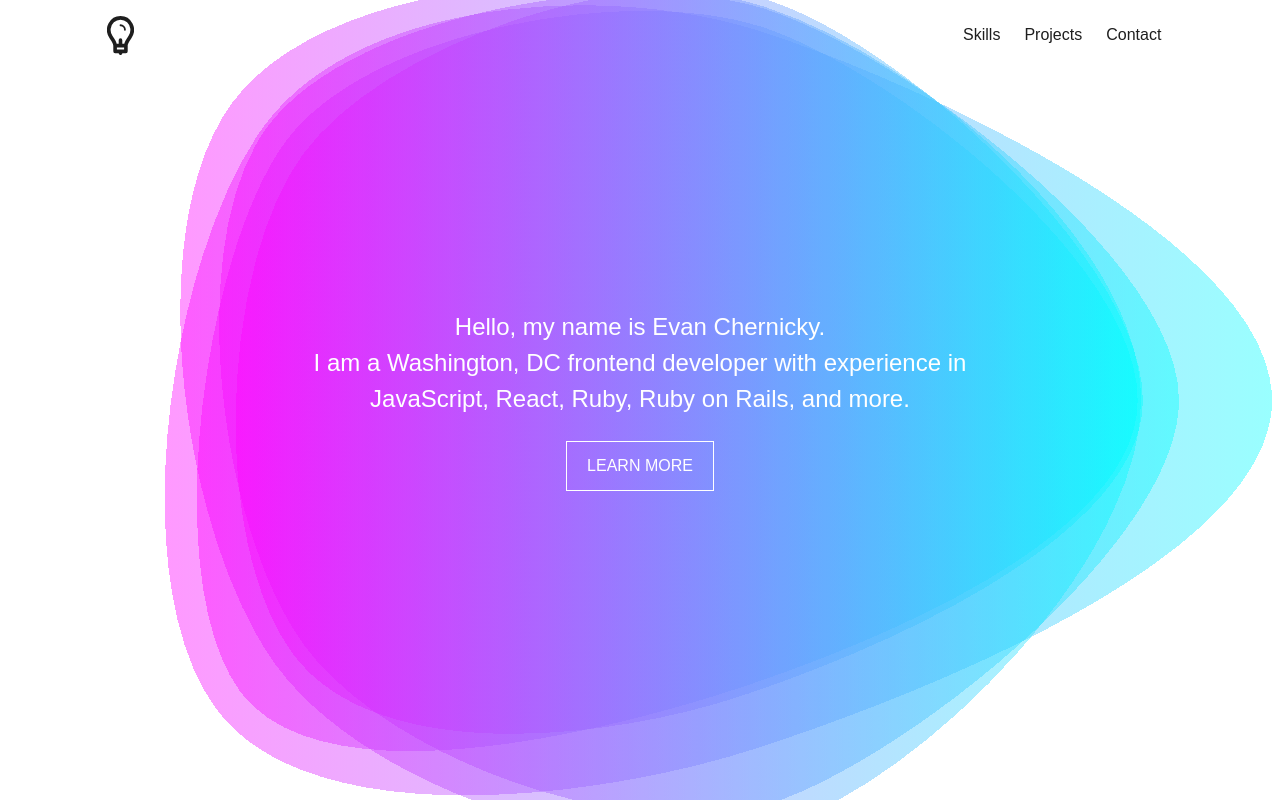
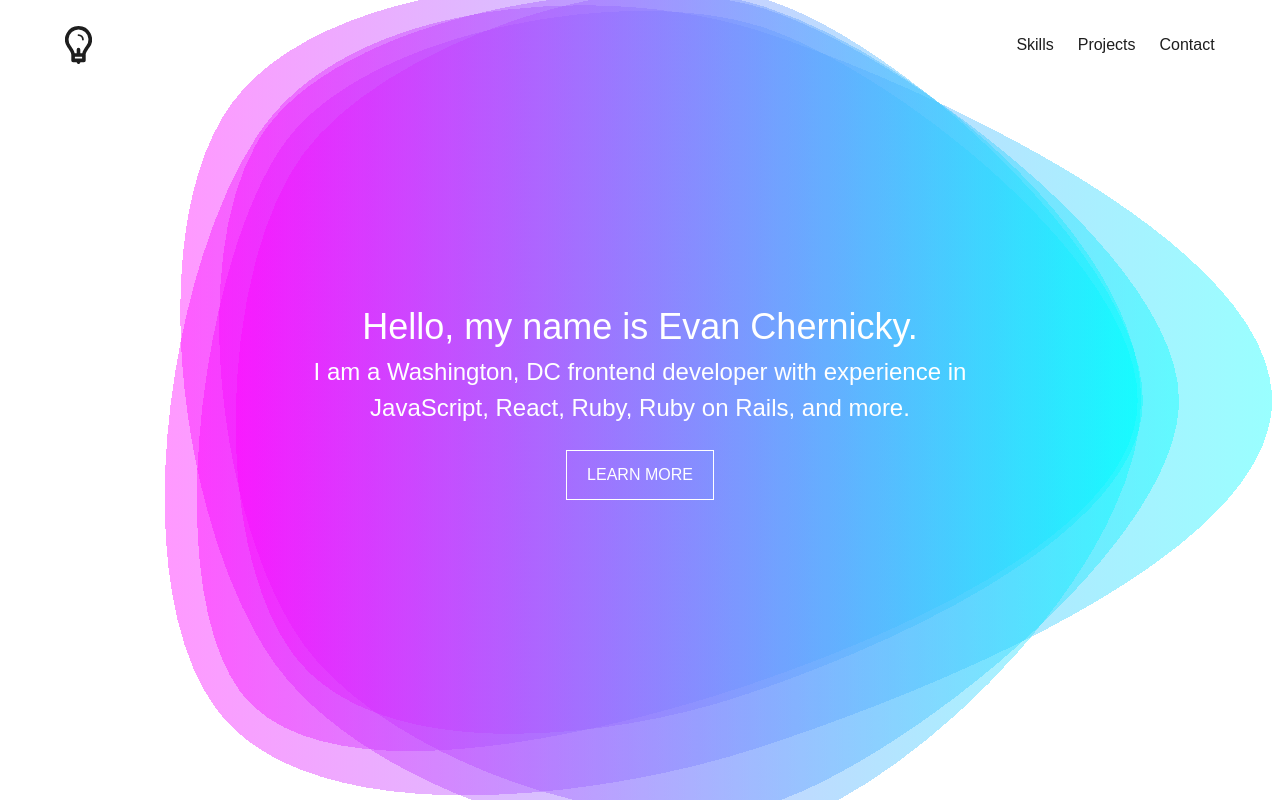
Before and after one commit to evan-chernicky/personal-website, a React (Create React App) app: page / in a window 1280 px wide. Built offline with nearby package versions, Linux system fonts and the light colour scheme; a web font is replaced by a local one.

Commit message:
added some styling

```diff
--- a/src/App.js
+++ b/src/App.js
@@ -20,8 +20,10 @@ function App() {
 
   return (
     <div className={`App ${isDarkMode ? 'dark' : 'light'}`}>
-      <Header setIsDarkMode={setIsDarkMode} isDarkMode={isDarkMode}/>
-      <Intro />
+      <div className="bg-white dark:bg-black">
+        <Header setIsDarkMode={setIsDarkMode} isDarkMode={isDarkMode}/>
+        <Intro />
+      </div>
     </div>
   );
 }
--- a/src/components/Header.js
+++ b/src/components/Header.js
@@ -5,26 +5,26 @@ import LightBulbBlack from '../assets/light-bulb-black.svg'
 
 function Header({setIsDarkMode, isDarkMode}) {
   return (
-    <div className="flex py-4 justify-between w-10/12 right-0 left-0 m-auto fixed items-center">
+    <div className="flex py-5 justify-between w-11/12 right-0 left-0 m-auto fixed items-center">
         {isDarkMode ? (
-        <button onClick={() => setIsDarkMode(false)}>
+        <button onClick={() => setIsDarkMode(false)} style={{width: "50px", height: "50px"}} className="flex justify-center items-center hover:bg-pink rounded-full">
             <img src={LightBulbWhite} alt="light mode" />
         </button>
         ) : (
-        <button onClick={() => setIsDarkMode(true)}>
+        <button onClick={() => setIsDarkMode(true)} style={{width: "50px", height: "50px"}} className="flex justify-center items-center hover:bg-blue rounded-full">
             <img src={LightBulbBlack} alt="dark mode" />
         </button>
         )}
         <nav>
-            <ul className="flex flex-row text-black dark:text-white">
+            <ul className="flex flex-row text-black dark:text-white duration-75">
                 <li className="px-3">
-                    <a href="#skills">Skills</a>
+                    <a className="hover:text-pink dark:hover:text-blue" href="#skills">Skills</a>
                 </li>
                 <li className="px-3">
-                    <a href="#projectes">Projects</a>
+                    <a className="hover:text-pink dark:hover:text-blue" href="#projectes">Projects</a>
                 </li>
                 <li className="px-3">
-                    <a href="#contact">Contact</a>
+                    <a className="hover:text-pink dark:hover:text-blue" href="#contact">Contact</a>
                 </li>
             </ul>
         </nav>
--- a/src/components/Intro.js
+++ b/src/components/Intro.js
@@ -4,10 +4,10 @@ import foam from '../assets/foam.svg'
 function Header() {
 
   return (
-    <header className="dark:bg-black App-header h-screen flex flex-col justify-center items-center w-100 bg-no-repeat	bg-cover bg-center foam" style={{backgroundImage: `url(${foam})`}}>
+    <header className="App-header h-screen flex flex-col justify-center items-center w-100 bg-no-repeat	bg-cover bg-center foam" style={{backgroundImage: `url(${foam})`}}>
         <div className="z-10 flex flex-col text-center text-white">
             <h1 className="text-2xl m-auto mb-6" style={{maxWidth: '60%'}}>
-                Hello, my name is Evan Chernicky.<br/>
+                <span className="text-4xl pb-2">Hello, my name is Evan Chernicky.</span><br/>
                 I am a Washington, DC frontend developer with experience in JavaScript, React, Ruby, Ruby on Rails, and more.
             </h1>
             <a className="border border-white inline-block w-34 py-3 px-5 m-auto hover:bg-white hover:text-black duration-500" href="#skills">LEARN MORE</a>
--- a/src/main.css
+++ b/src/main.css
@@ -502,8 +502,8 @@ Ensure the default browser behavior of the `hidden` attribute.
   height: 100vh;
 }
 
-.w-10\/12 {
-  width: 83.333333%;
+.w-11\/12 {
+  width: 91.666667%;
 }
 
 .flex-row {
@@ -526,6 +526,10 @@ Ensure the default browser behavior of the `hidden` attribute.
   justify-content: space-between;
 }
 
+.rounded-full {
+  border-radius: 9999px;
+}
+
 .border {
   border-width: 1px;
 }
@@ -533,6 +537,33 @@ Ensure the default browser behavior of the `hidden` attribute.
 .border-white {
   --tw-border-opacity: 1;
   border-color: rgb(255 255 255 / var(--tw-border-opacity));
+}
+
+.bg-white {
+  --tw-bg-opacity: 1;
+  background-color: rgb(255 255 255 / var(--tw-bg-opacity));
+}
+
+.bg-pink {
+  --tw-bg-opacity: 1;
+  background-color: rgb(255 0 255 / var(--tw-bg-opacity));
+}
+
+.bg-pink\/50 {
+  background-color: rgb(255 0 255 / 0.5);
+}
+
+.bg-pink\/75 {
+  background-color: rgb(255 0 255 / 0.75);
+}
+
+.bg-pink\/25 {
+  background-color: rgb(255 0 255 / 0.25);
+}
+
+.bg-blue {
+  --tw-bg-opacity: 1;
+  background-color: rgb(0 255 255 / var(--tw-bg-opacity));
 }
 
 .bg-cover {
@@ -547,9 +578,9 @@ Ensure the default browser behavior of the `hidden` attribute.
   background-repeat: no-repeat;
 }
 
-.py-4 {
-  padding-top: 1rem;
-  padding-bottom: 1rem;
+.py-5 {
+  padding-top: 1.25rem;
+  padding-bottom: 1.25rem;
 }
 
 .px-3 {
@@ -567,12 +598,20 @@ Ensure the default browser behavior of the `hidden` attribute.
   padding-right: 1.25rem;
 }
 
+.pb-2 {
+  padding-bottom: 0.5rem;
+}
+
 .text-center {
   text-align: center;
 }
 
 .text-2xl {
   font-size: clamp(1.15rem, 2.5vw, 1.5rem);
+}
+
+.text-4xl {
+  font-size: clamp(1.5rem, 4vw, 2.25rem);
 }
 
 .text-black {
@@ -583,6 +622,10 @@ Ensure the default browser behavior of the `hidden` attribute.
 .text-white {
   --tw-text-opacity: 1;
   color: rgb(255 255 255 / var(--tw-text-opacity));
+}
+
+.duration-75 {
+  transition-duration: 75ms;
 }
 
 .duration-500 {
@@ -610,9 +653,29 @@ body {
   background-color: rgb(255 255 255 / var(--tw-bg-opacity));
 }
 
+.hover\:bg-pink:hover {
+  --tw-bg-opacity: 1;
+  background-color: rgb(255 0 255 / var(--tw-bg-opacity));
+}
+
+.hover\:bg-blue:hover {
+  --tw-bg-opacity: 1;
+  background-color: rgb(0 255 255 / var(--tw-bg-opacity));
+}
+
 .hover\:text-black:hover {
   --tw-text-opacity: 1;
   color: rgb(30 30 30 / var(--tw-text-opacity));
+}
+
+.hover\:text-pink:hover {
+  --tw-text-opacity: 1;
+  color: rgb(255 0 255 / var(--tw-text-opacity));
+}
+
+.hover\:text-blue:hover {
+  --tw-text-opacity: 1;
+  color: rgb(0 255 255 / var(--tw-text-opacity));
 }
 
 .dark .dark\:bg-black {
@@ -624,3 +687,13 @@ body {
   --tw-text-opacity: 1;
   color: rgb(255 255 255 / var(--tw-text-opacity));
 }
+
+.dark .dark\:hover\:text-pink:hover {
+  --tw-text-opacity: 1;
+  color: rgb(255 0 255 / var(--tw-text-opacity));
+}
+
+.dark .dark\:hover\:text-blue:hover {
+  --tw-text-opacity: 1;
+  color: rgb(0 255 255 / var(--tw-text-opacity));
+}
--- a/tailwind.config.js
+++ b/tailwind.config.js
@@ -22,6 +22,8 @@ module.exports = {
     extend: {
       colors: {
         black: '#1E1E1E',
+        pink: '#ff00ff',
+        blue: '#00ffff'
       }
     },
   },
```
